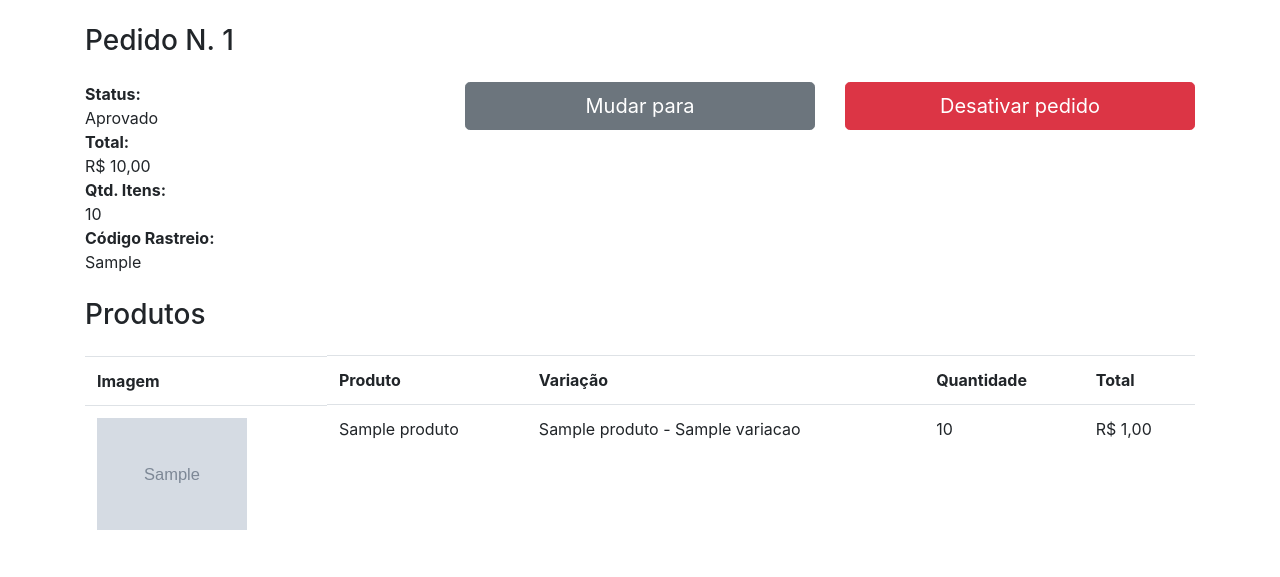
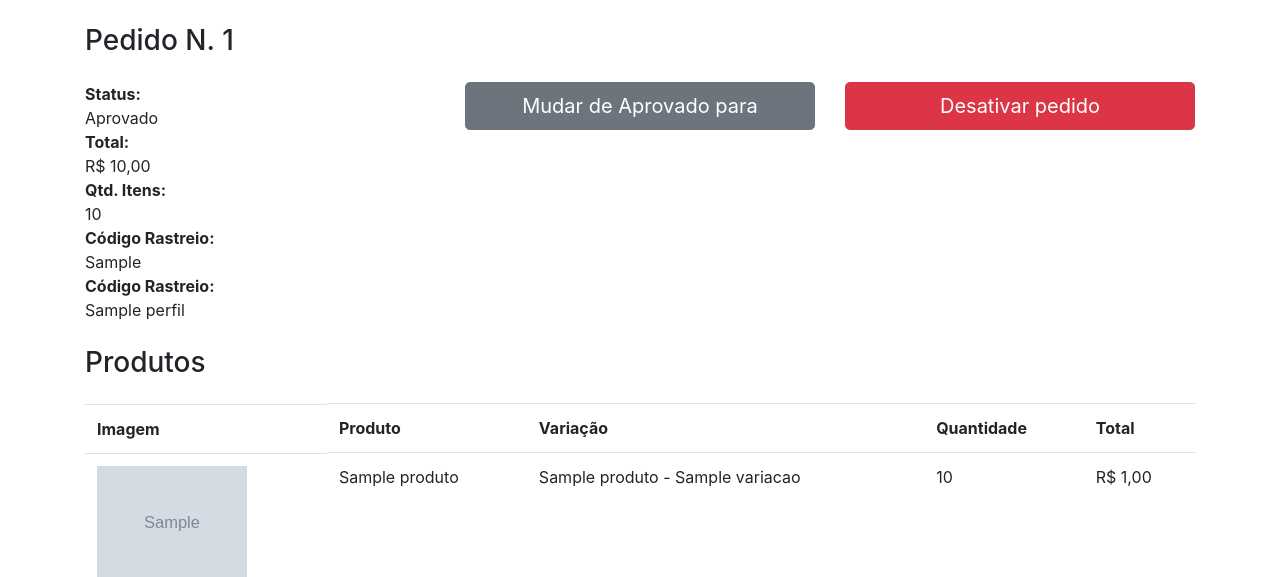
Before and after one commit to krawler/loja_django, a Django app: template pedido/templates/pedido/admin/detalhe.html in a window 1280 px wide. Shown: the part 56-633 px from the top of the page. Run offline with Django 4.2, Linux system fonts and the light colour scheme; tables that the repository leaves empty hold one stand-in row (values such as "Sample post"); the template is opened without the code that fills it: values that come from a table or form of the project are taken from there, most other values are stand-ins (such as "Sample title", 1, 10 or a date in 2020); grey boxes marked "Sample" are stand-in pictures; some libraries are stand-ins or nearby versions.

Commit message:
alteração dos campos, da disposição dos botoes

```diff
--- a/pedido/templates/pedido/admin/detalhe.html
+++ b/pedido/templates/pedido/admin/detalhe.html
@@ -8,7 +8,7 @@
         <h3>{{pedido}}</h3>
 
         <div class="row mt-4">
-            <div class="col">
+            <div class="col" style="width:50%">
                 <div class="row-lg-2 font-weight-bold">Status:</div>
                 <div class="row-lg-4">{{pedido.get_status_display}}</div>
 
@@ -20,16 +20,19 @@
 
                 <div class="row-lg-2 font-weight-bold">Código Rastreio:</div>
                 <div class="row-lg-4">{{pedido.codigo_rastreio_correio}}</div>
+
+                <div class="row-lg-2 font-weight-bold">Código Rastreio:</div>
+                <div class="row-lg-4">{{perfil.nome_completo}}</div>
             </div>
-            <div class="col">
+            <div class="col" style="width:25%">
                 <button data-status="{{pedido.status}}"
                         class="btn btn-secondary btn-block btn-lg btnChangeStatus"
                         onclick="showDialogModalStatus()">
-                                Mudar para
+                        Mudar de {{pedido.get_status_display}}   para
                 </button>
 
             </div>
-            <div class="col">
+            <div class="col" style="width:25%">
                 <button class="btn btn-danger btn-block btn-lg btn-delete"
                         onclick="showDialogModalDeactivate()">
                     Desativar pedido
```
